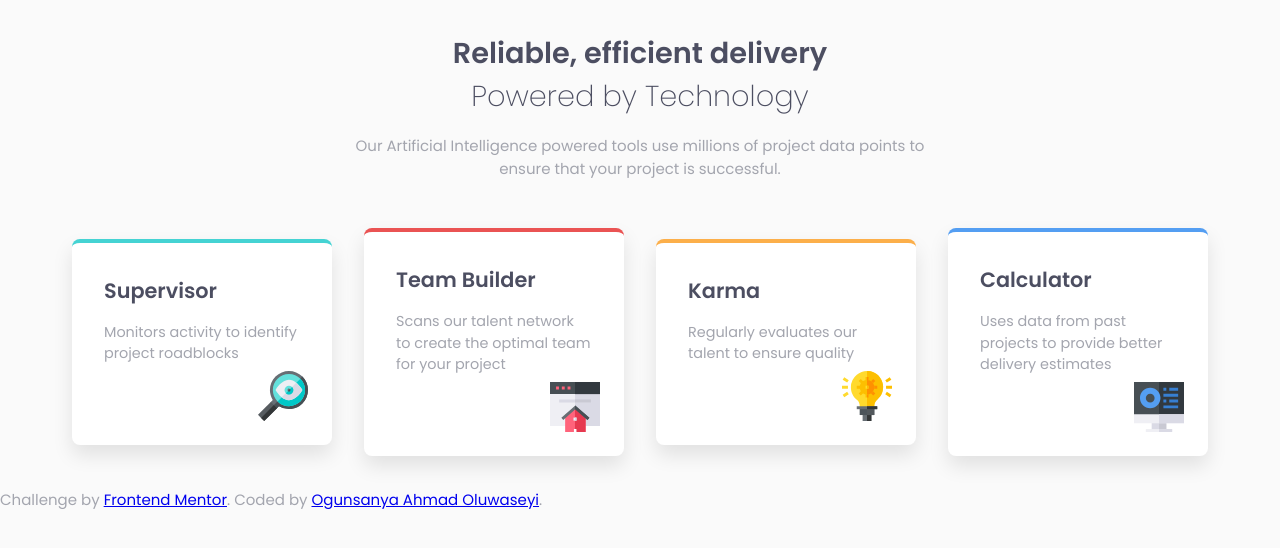
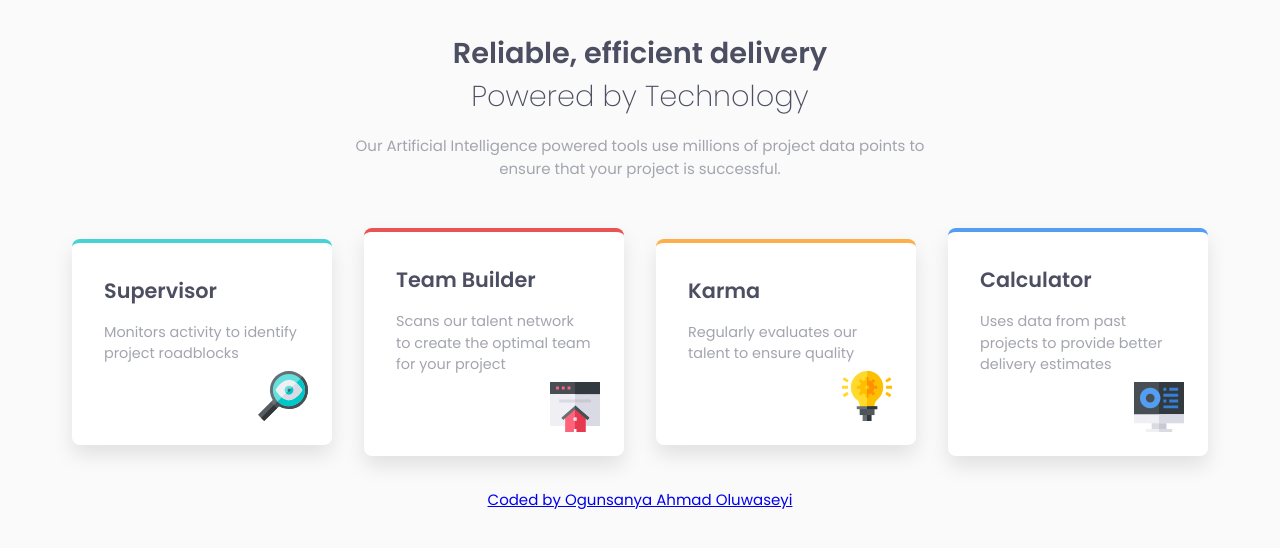
Before and after one commit to Ahmadseyi/four-card-feature-section-master, a plain HTML site: page index.html in a window 1280 px wide. Drawn offline with Linux system fonts and the light colour scheme.

Commit message:
editing it

```diff
--- a/index.html
+++ b/index.html
@@ -13,7 +13,9 @@
   <body>
     <main class="container">
       <section class="intro">
-        <h1><span>Reliable, efficient delivery</span><br />Powered by Technology</h1>
+        <h1>
+          <span>Reliable, efficient delivery</span><br />Powered by Technology
+        </h1>
         <p>
           Our Artificial Intelligence powered tools use millions of project data
           points to ensure that your project is successful.
@@ -29,7 +31,9 @@
 
         <div class="card card-team-builder">
           <h2>Team Builder</h2>
-          <p>Scans our talent network to create the optimal team for your project</p>
+          <p>
+            Scans our talent network to create the optimal team for your project
+          </p>
           <img src="images/icon-team-builder.svg" alt="Team Builder Icon" />
         </div>
 
@@ -41,20 +45,20 @@
 
         <div class="card card-calculator">
           <h2>Calculator</h2>
-          <p>Uses data from past projects to provide better delivery estimates</p>
+          <p>
+            Uses data from past projects to provide better delivery estimates
+          </p>
           <img src="images/icon-calculator.svg" alt="Calculator Icon" />
         </div>
       </section>
     </main>
+    <footer>
+      <p class="attribution">
+        <!-- Challenge by <a href="https://www.frontendmentor.io?ref=challenge" target="_blank">Frontend Mentor</a>.  -->
+        <a href="https://wa.me/+2347042620278" target="_blank"
+          >Coded by Ogunsanya Ahmad Oluwaseyi</a
+        >
+      </p>
+    </footer>
   </body>
 </html>
-
-
-  <footer>
-    <p class="attribution">
-      Challenge by <a href="https://www.frontendmentor.io?ref=challenge" target="_blank">Frontend Mentor</a>.
-      Coded by <a href="#">Ogunsanya Ahmad Oluwaseyi</a>.
-    </p>
-  </footer>
-</body>
-</html>
--- a/style.css
+++ b/style.css
@@ -18,7 +18,6 @@ body {
   text-align: center;
 }
 
-/* Intro Section */
 .intro h1 {
   font-weight: 200;
   color: hsl(234, 12%, 34%);
@@ -36,7 +35,6 @@ body {
   margin-right: auto;
 }
 
-/* Cards Grid */
 .cards {
   margin-top: 3rem;
   display: grid;
@@ -45,7 +43,6 @@ body {
   align-items: center;
 }
 
-/* Card Styles */
 .card {
   background-color: #fff;
   padding: 2rem;
@@ -66,7 +63,11 @@ body {
   line-height: 1.5;
   margin-bottom: 3rem;
 }
-
+.attribution {
+  display: flex;
+  text-align: center;
+  justify-content: center;
+}
 .card img {
   position: absolute;
   bottom: 1.5rem;
@@ -74,7 +75,6 @@ body {
   width: 50px;
 }
 
-/* Border Tops */
 .card-supervisor {
   border-top: 4px solid hsl(180, 62%, 55%);
 }
@@ -91,7 +91,6 @@ body {
   border-top: 4px solid hsl(212, 86%, 64%);
 }
 
-/* Responsive Fix */
 @media (max-width: 768px) {
   .cards {
     grid-template-columns: 1fr;
```
